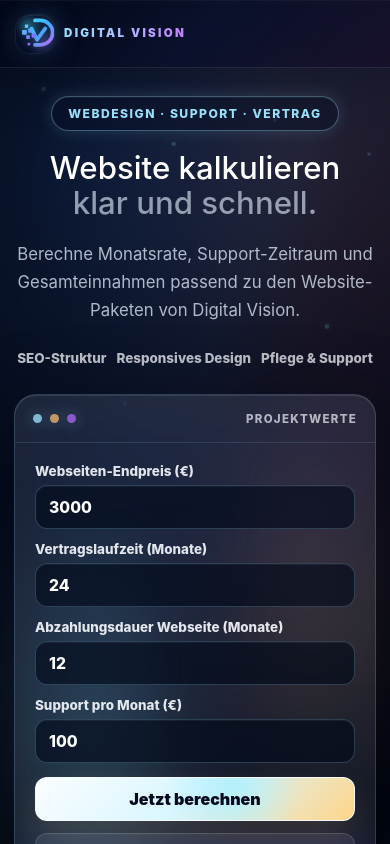
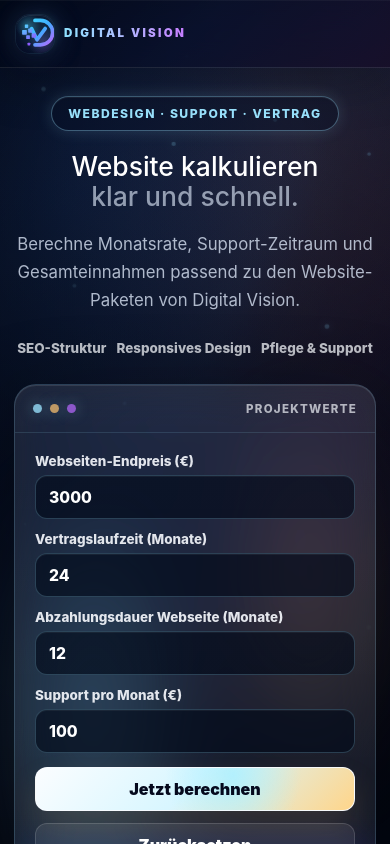
Before and after one commit to parmis2005/digitalvision-kalkulator, a Next.js app: page / in a window 390 px wide. Shown: the top 844 px of the page. Built offline with nearby package versions, Linux system fonts and the light colour scheme.

Commit message:
Minimize hero title size

```diff
--- a/app/globals.css
+++ b/app/globals.css
@@ -336,7 +336,7 @@
         max-width: 680px;
         margin: 0;
         color: #fff;
-        font-size: clamp(2.15rem, 4.7vw, 4.15rem);
+        font-size: clamp(1.75rem, 3.8vw, 3.25rem);
         font-weight: 520;
         letter-spacing: 0;
         line-height: 1;
@@ -635,7 +635,7 @@
         }
 
         h1 {
-          font-size: clamp(1.75rem, 8vw, 2.55rem);
+          font-size: clamp(1.45rem, 6.8vw, 2.05rem);
         }
 
         .card {
```
